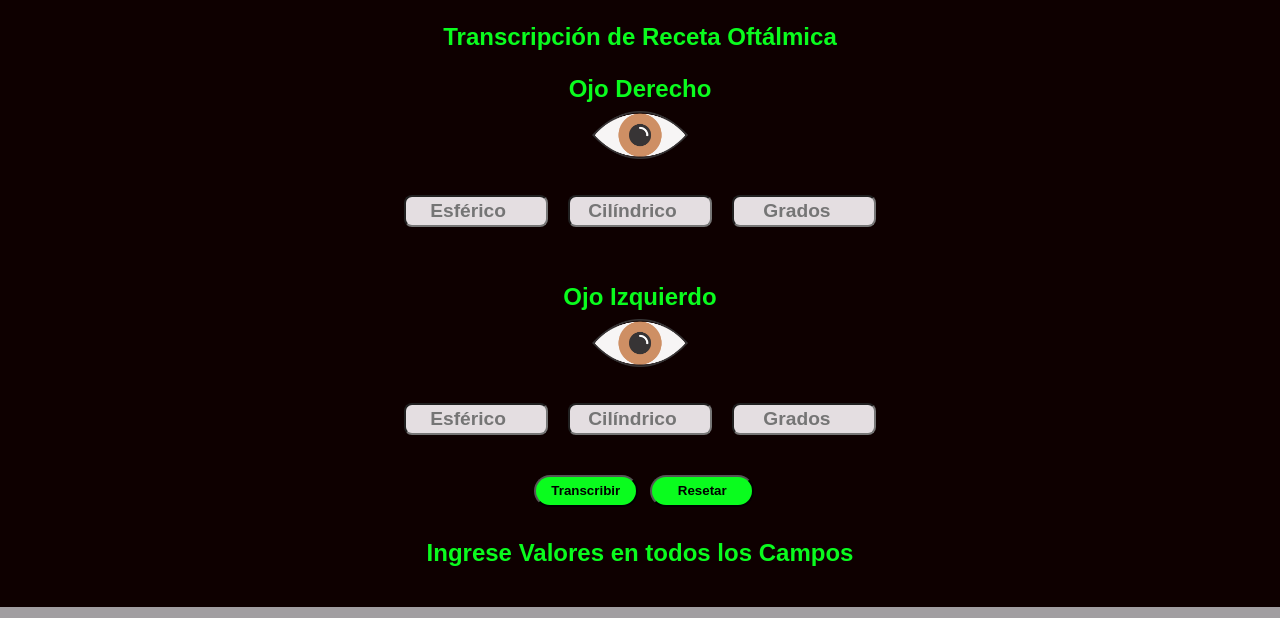
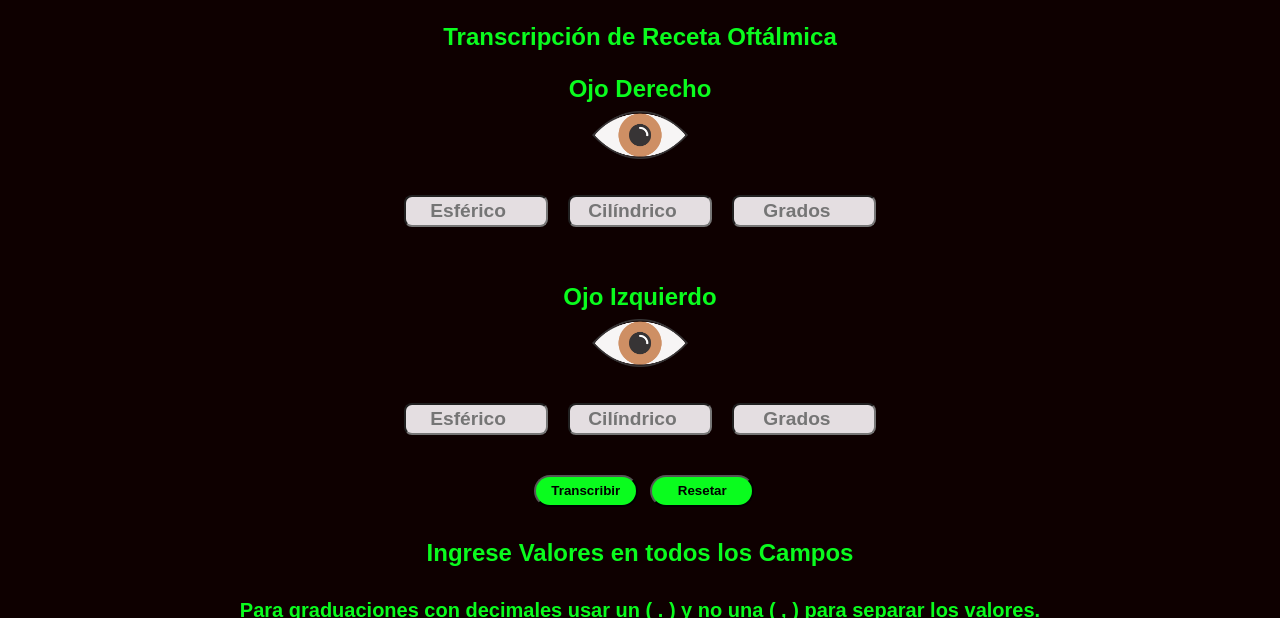
Before and after one commit to DanielAlabarze/APP-OPTICA, a plain HTML site: page index.html in a window 1280 px wide. Both pictures are taken after a click on the button "Transcribir". Shown: the part 182-800 px from the top of the page. Drawn offline with Linux system fonts and the light colour scheme.

Commit message:
Se agregaron aclaraciones

```diff
--- a/index.js
+++ b/index.js
@@ -77,7 +77,7 @@ btnInversion.addEventListener("click", (e) => {
     input5.value == "" ||
     input6.value == ""
   ) {
-    total.innerText = "Ingrese Valores en todos los Campos";
+    total.innerHTML = "Ingrese Valores en todos los Campos" + "<br>" + "<br>" + "<small>Para graduaciones con decimales usar un ( . ) y no una ( , ) para separar los valores.</small>" + "<br>" + "<br>" + "<small>Introducir valores sin signo si el valor es positivo y con signo ( - ) adelante si el valor es negativo.</small>";
   }
 });
 
--- a/styles.css
+++ b/styles.css
@@ -2,6 +2,11 @@
   margin: 0;
   box-sizing: border-box;
   font-family: Arial, Helvetica, sans-serif;
+}
+
+body {
+  width: 100%;
+  height: 100%;
 }
 
 .btnModo {
@@ -195,6 +200,8 @@ footer {
 
   .total {
     font-size: 0.85rem;
+    margin: 1rem 1rem 0 1rem;
+
   }
 
   .logoFooter {
```
